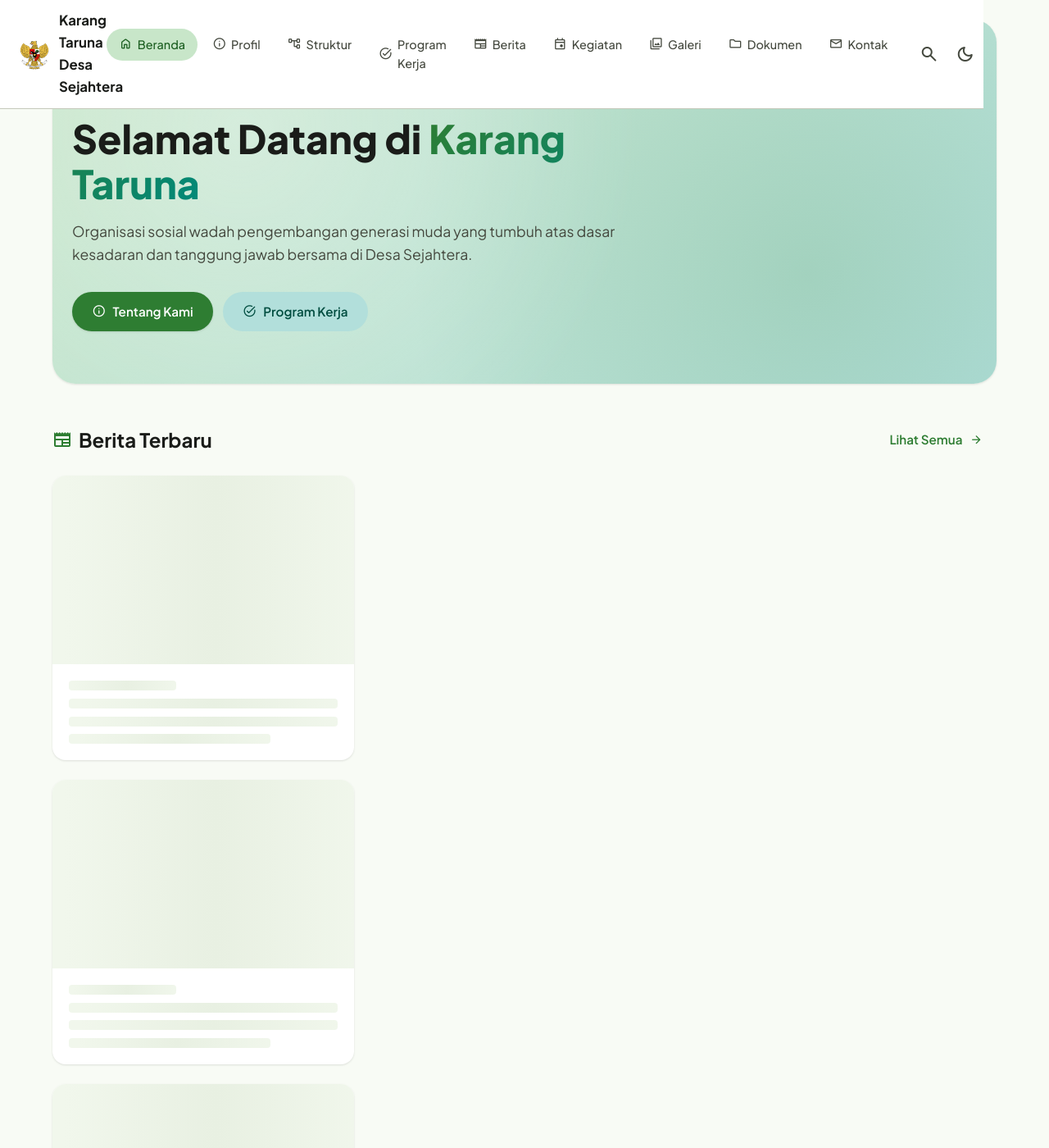
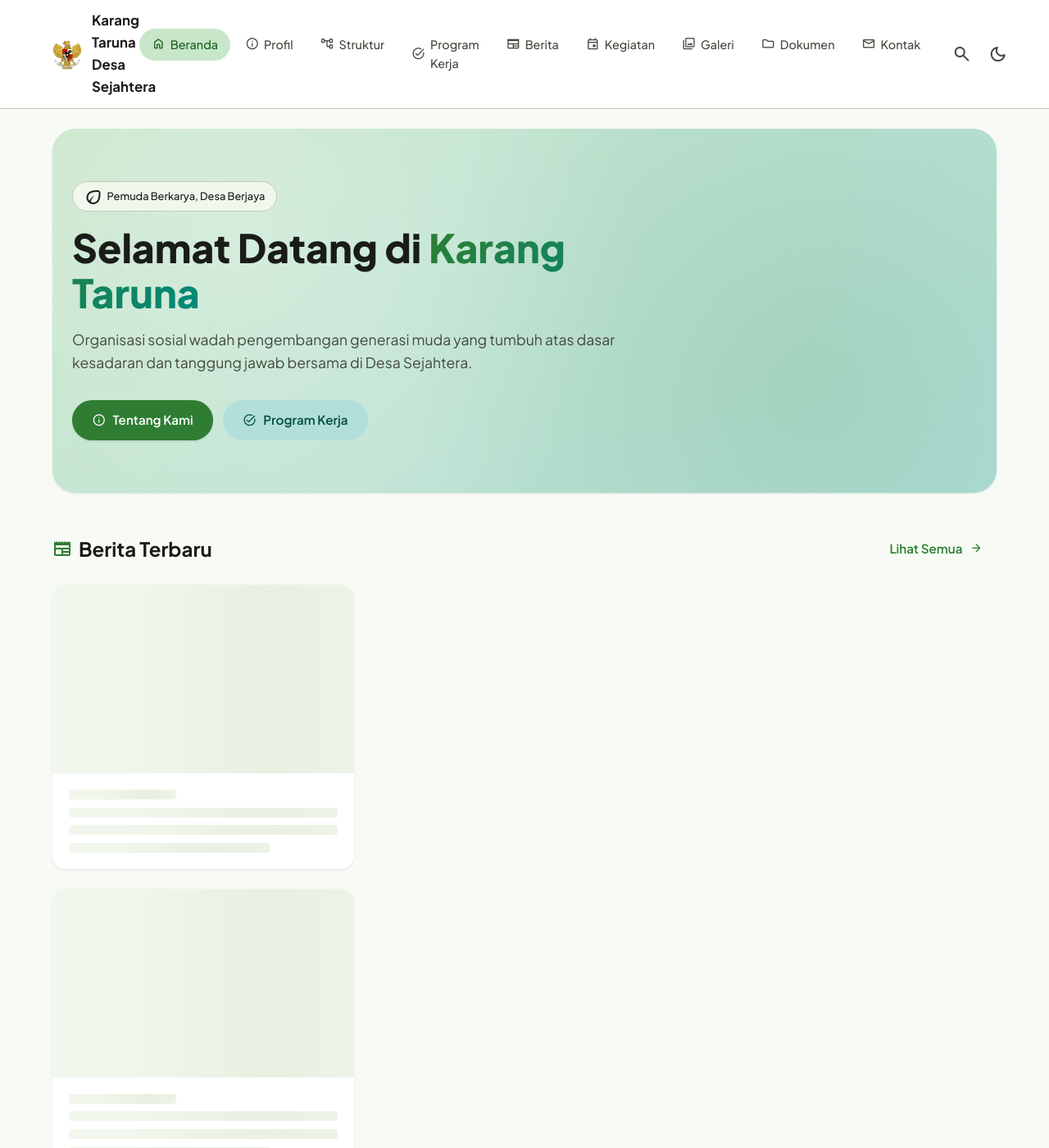
Before and after one commit to greenblog-dev/greenblog-dev.github.io, a Jekyll site: the page built from index.html, in a window 1280 px wide and 1400 px high. Shown: the whole window at 82% size. Built offline with Jekyll 4.4.1, drawn with Linux system fonts in a browser that asks for light colours.

Commit message:
Update _layout.scss

```diff
--- a/_sass/_layout.scss
+++ b/_sass/_layout.scss
@@ -1,11 +1,14 @@
 // App Bar
 .md3-app-bar {
-  position: fixed; top: 0; z-index: 1000;
+  position: sticky;
+  top: 0;
+  z-index: 1000;
   background: var(--md-surface-1);
   border-bottom: 1px solid var(--md-outline-variant);
   backdrop-filter: blur(12px);
   -webkit-backdrop-filter: blur(12px);
-}
+} /* <--- Ini yang hilang */
+
 .app-bar-inner {
   max-width: var(--container); margin: 0 auto;
   display: flex; align-items: center; gap: 1rem;
```
